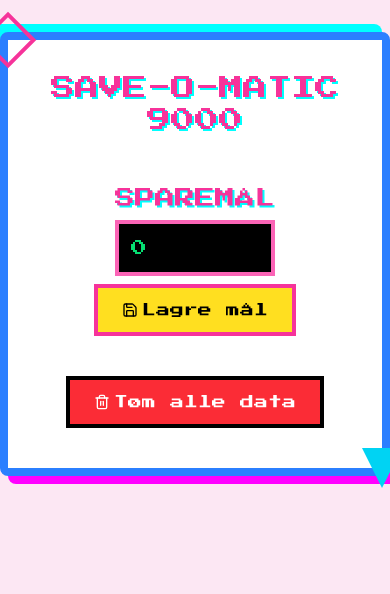
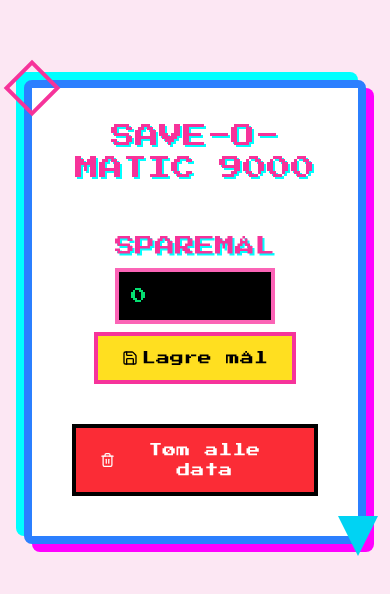
Before and after one commit to Shtian/save-o-matic-9000, a SvelteKit app: page / in a window 390 px wide. Shown: the top 594 px of the page. Built offline with nearby package versions, Linux system fonts and the light colour scheme.

Commit message:
fix: add padding for mobile

```diff
--- a/src/routes/+page.svelte
+++ b/src/routes/+page.svelte
@@ -54,7 +54,7 @@
   }
 </script>
 
-<div class="font-['Press_Start_2P'] text-black">
+<div class="font-['Press_Start_2P'] text-black m-6 py-6 sm:m-0">
   <div class="relative max-w-2xl mx-auto my-8 p-8 bg-white border-8 border-blue-500 rounded-lg shadow-[8px_8px_0_#f0f,-8px_-8px_0_#0ff] text-center">
     <div class="absolute -top-5 -left-5 w-10 h-10 border-4 border-pink-500 rotate-45"></div>
     <div class="absolute -bottom-5 -right-5 w-10 h-10 bg-cyan-400 clip-triangle"></div>
```
